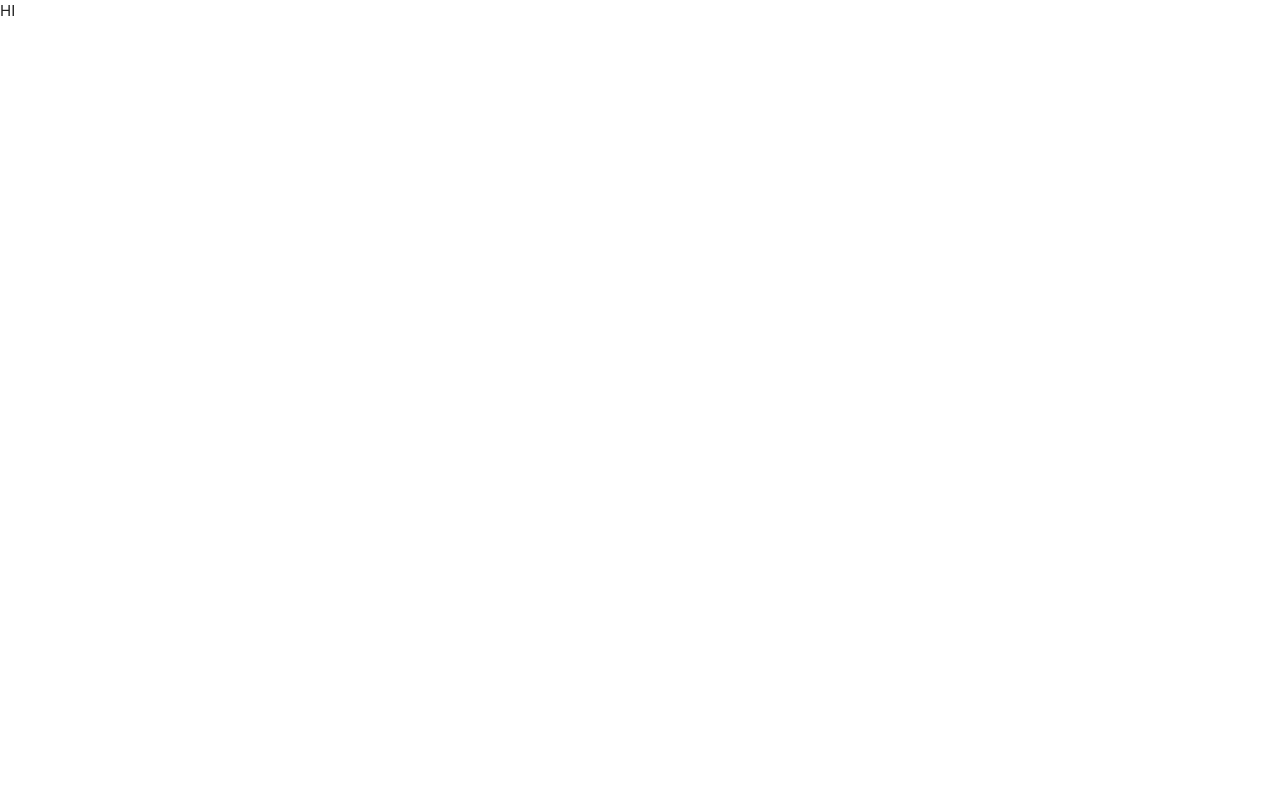
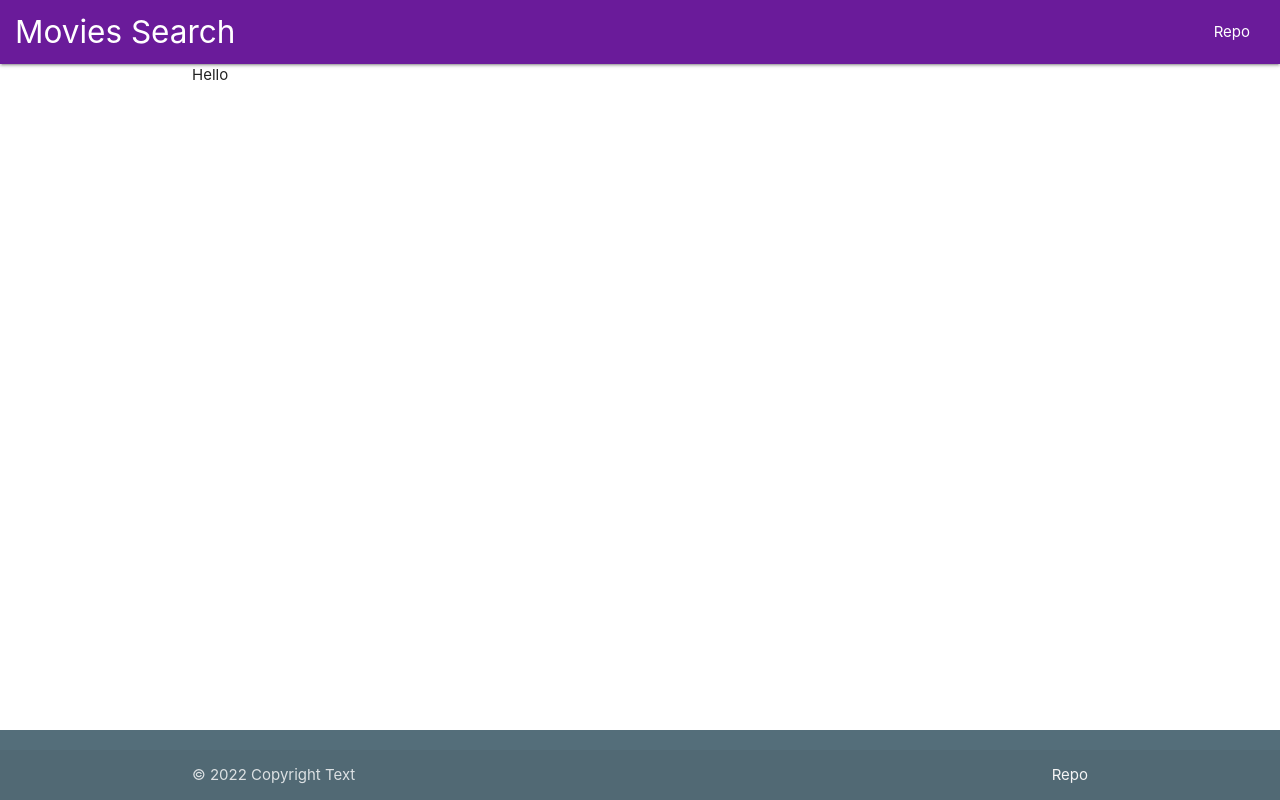
Before and after one commit to maatzie/search-movies, a React (Create React App) app: page / in a window 1280 px wide. Built offline with nearby package versions, Linux system fonts and the light colour scheme.

Commit message:
Header and Footer created

```diff
--- a/src/App.js
+++ b/src/App.js
@@ -1,9 +1,15 @@
+import React from "react";
+import {Header} from "./layouot/header";
+import {Footer} from './layouot/footer';
+import {Main} from "./layouot/main";
 
 function App() {
   return (
-    <div className="App">
-      HI
-    </div>
+    <React.Fragment>
+      <Header/>
+      <Main/>
+      <Footer/>
+    </React.Fragment>
   );
 }
 
--- a/src/index.css
+++ b/src/index.css
@@ -5,9 +5,23 @@ body {
     sans-serif;
   -webkit-font-smoothing: antialiased;
   -moz-osx-font-smoothing: grayscale;
+
 }
 
 code {
   font-family: source-code-pro, Menlo, Monaco, Consolas, 'Courier New',
     monospace;
 }
+
+nav {
+  padding: 0 1rem;
+}
+
+.content {
+  height: calc(100vh - 64px - 70px);
+}
+@media (max-width: 600px) {
+  .content {
+    height: calc(100vh - 56px - 70px);
+  }
+}
--- /dev/null
+++ b/src/layouot/footer.jsx
@@ -0,0 +1,13 @@
+function Footer() {
+    return <footer className="page-footer blue-grey darken-1">
+
+    <div className="footer-copyright">
+      <div className="container">
+      © {new Date().getFullYear()} Copyright Text
+      <a className="grey-text text-lighten-4 right" href="#!">Repo</a>
+      </div>
+    </div>
+  </footer>
+}
+
+export {Footer}
--- a/src/layouot/header.jsx
+++ b/src/layouot/header.jsx
@@ -0,0 +1,15 @@
+import React from "react";
+
+function Header() {
+    return <nav className=" purple darken-3">
+    <div className="nav-wrapper">
+      <a href="#" className="brand-logo">Movies Search</a>
+      <ul id="nav-mobile" className="right hide-on-med-and-down">
+        <li><a href="!#">Repo</a></li>
+      </ul>
+    </div>
+  </nav>
+
+}
+
+export {Header}
--- /dev/null
+++ b/src/layouot/main.jsx
@@ -0,0 +1,11 @@
+import React from 'react';
+
+class Main extends React.Component {
+    render() { return(
+        <main className="container content">
+        Hello
+        </main>);
+    }
+}
+
+export {Main}
```
